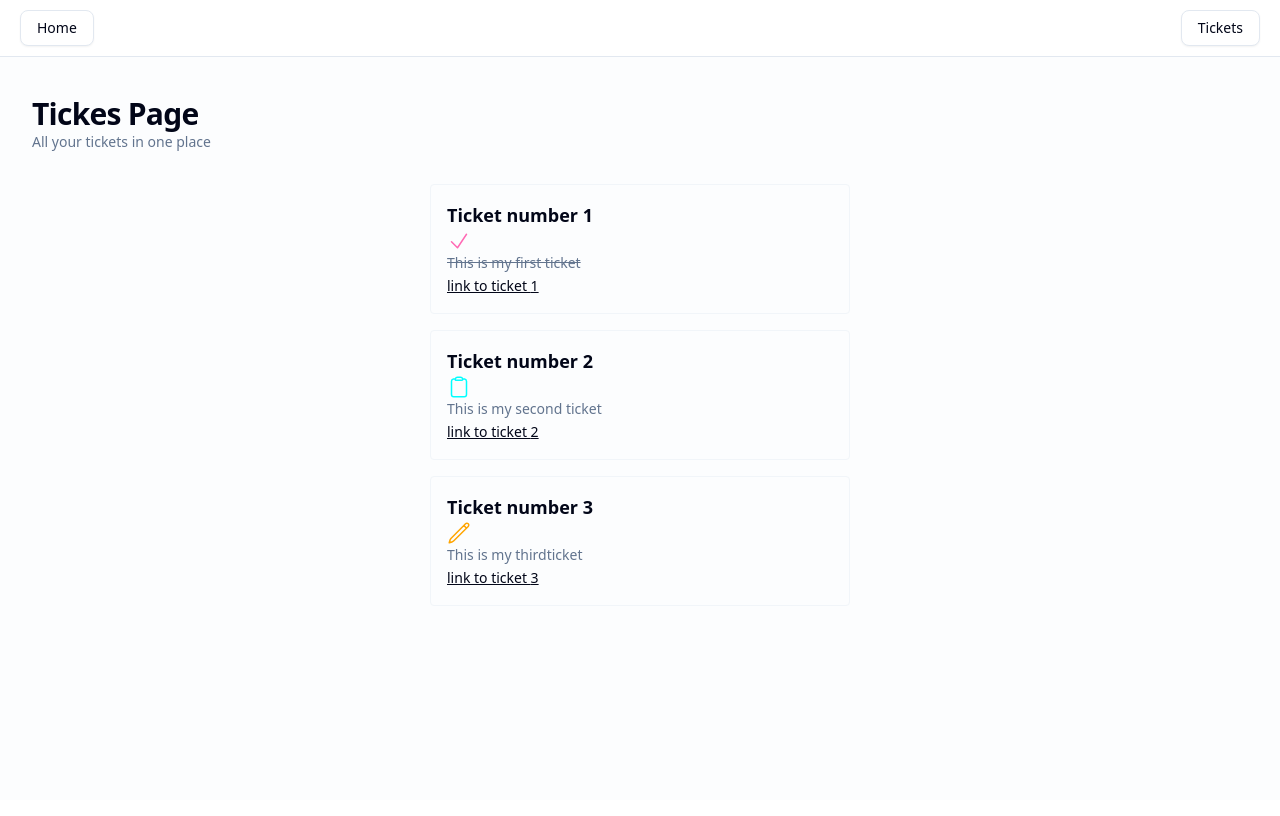
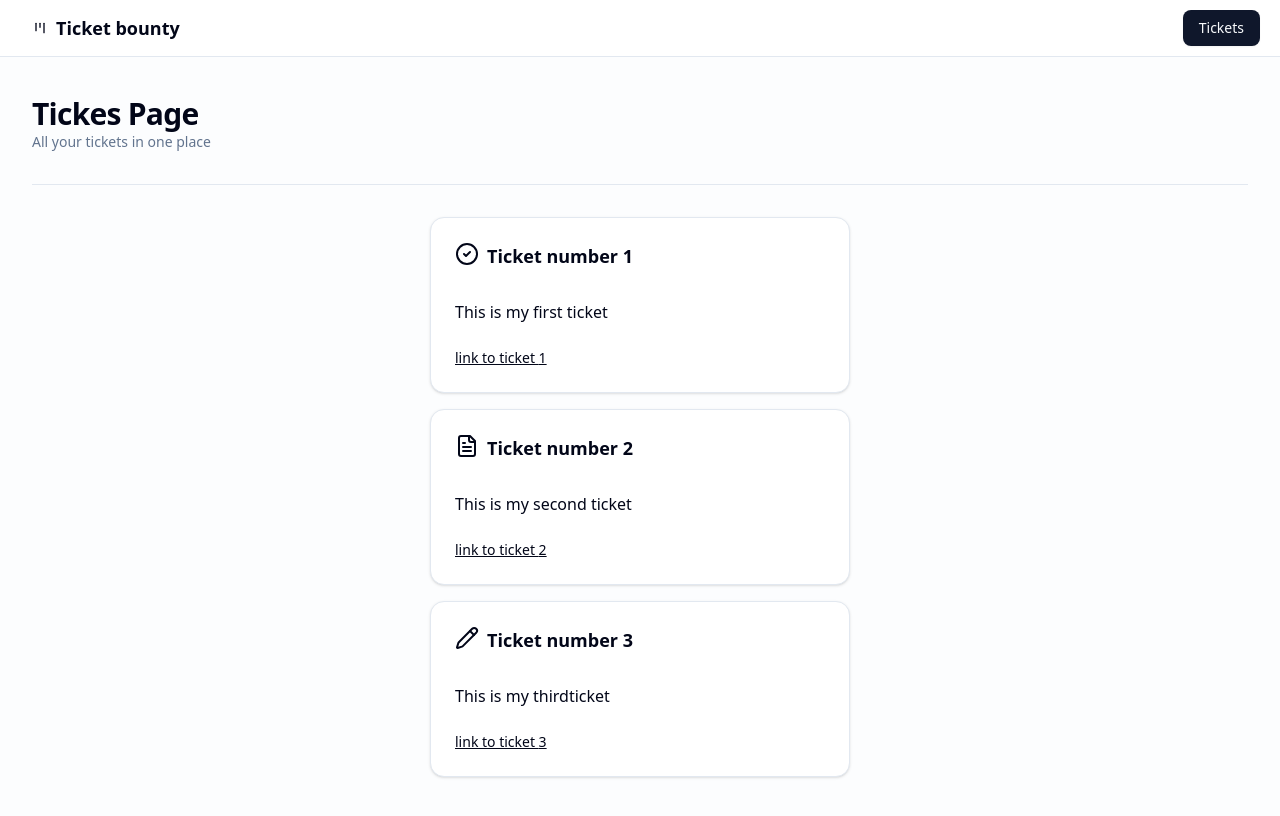
Before and after one commit to Clement-E/PocNext, a Next.js app in the folder next-project/: page /tickets in a window 1280 px wide. Shown: the top 816 px of the page. Built offline with nearby package versions, Linux system fonts and the light colour scheme.

Commit message:
fixes import

```diff
--- a/next-project/package.json
+++ b/next-project/package.json
@@ -11,6 +11,7 @@
     "type": "tsc noEmit"
   },
   "dependencies": {
+    "@radix-ui/react-separator": "^1.1.2",
     "@radix-ui/react-slot": "^1.1.2",
     "class-variance-authority": "^0.7.1",
     "clsx": "^2.1.1",
--- a/next-project/src/app/layout.tsx
+++ b/next-project/src/app/layout.tsx
@@ -1,4 +1,5 @@
 import "./globals.css";
+import {LucideKanban} from "lucide-react";
 import type { Metadata } from "next";
 import Link from "next/link";
 import {buttonVariants} from "@/components/ui/button";
@@ -22,10 +23,13 @@ export default function RootLayout({
       >
         <nav className='supports-backdrop-blur:bg-background/60 fixed left-0 right-0 top-0 z-20 border-b bg-background/95 backdrop-blur w-full flex py-2.5 px-5 justify-between'>
             <div>
-                 <Link  className={buttonVariants({variant:'outline'})} href={homePath()}>Home</Link>
+                    <Link className={buttonVariants({variant:'ghost'})} href={homePath()}>
+                        <LucideKanban />
+                        <h1 className="text-lg font-semibold">Ticket bounty</h1>
+                    </Link>
             </div>
             <div>
-                <Link className={buttonVariants({variant:'outline'})} href={ticketsPath()}>Tickets</Link>
+                <Link className={buttonVariants({variant:'default'})} href={ticketsPath()}>Tickets</Link>
             </div>
         </nav>
           <main className='min-h-screen flex-1 overflow-y-auto overflow-x-hidden py-24 px-8 bg-secondary/20 flex flex-col'>
--- a/next-project/src/app/tickets/page.tsx
+++ b/next-project/src/app/tickets/page.tsx
@@ -1,36 +1,23 @@
-import clsx from "clsx";
+import {LucideCircleCheck, LucideFileText, LucidePencil} from "lucide-react";
 import Link from "next/link";
+import {
+    Card,
+    CardContent,
+    CardFooter,
+    CardHeader,
+    CardTitle,
+} from "@/components/ui/card"
+import {Separator} from "@/components/ui/separator";
 import {initialTickets} from "@/data";
 import {ticketPath} from "@/path";
 
 const TicketsPage = () => {
 
-
-
-    const CheckIcon = () => (
-        <svg xmlns="http://www.w3.org/2000/svg" fill="none" viewBox="0 0 24 24" strokeWidth={1.5} stroke="hotpink" className="size-6">
-        <path strokeLinecap="round" strokeLinejoin="round" d="m4.5 12.75 6 6 9-13.5" />
-        </svg>
-    )
-    const PencilIcon = () => (
-        <svg xmlns="http://www.w3.org/2000/svg" fill="none" viewBox="0 0 24 24" strokeWidth={1.5} stroke="orange" className="size-6">
-            <path strokeLinecap="round" strokeLinejoin="round" d="m16.862 4.487 1.687-1.688a1.875 1.875 0 1 1 2.652 2.652L6.832 19.82a4.5 4.5 0 0 1-1.897 1.13l-2.685.8.8-2.685a4.5 4.5 0 0 1 1.13-1.897L16.863 4.487Zm0 0L19.5 7.125" />
-        </svg>
-
-    )
-    const DocumentIcon = () => (
-        <svg xmlns="http://www.w3.org/2000/svg" fill="none" viewBox="0 0 24 24" strokeWidth={1.5} stroke="cyan" className="size-6">
-            <path strokeLinecap="round" strokeLinejoin="round" d="M15.666 3.888A2.25 2.25 0 0 0 13.5 2.25h-3c-1.03 0-1.9.693-2.166 1.638m7.332 0c.055.194.084.4.084.612v0a.75.75 0 0 1-.75.75H9a.75.75 0 0 1-.75-.75v0c0-.212.03-.418.084-.612m7.332 0c.646.049 1.288.11 1.927.184 1.1.128 1.907 1.077 1.907 2.185V19.5a2.25 2.25 0 0 1-2.25 2.25H6.75A2.25 2.25 0 0 1 4.5 19.5V6.257c0-1.108.806-2.057 1.907-2.185a48.208 48.208 0 0 1 1.927-.184" />
-        </svg>
-
-    )
-
     const TICKET_ICON = {
-        OPEN: <DocumentIcon />,
-        DONE: <CheckIcon />,
-        IN_PROGRESS: <PencilIcon />
+        OPEN: <LucideFileText />,
+        DONE: <LucideCircleCheck />,
+        IN_PROGRESS: <LucidePencil />
     }
-
 
     return (
         <div className="flex flex-col flex-1 gap-y-8">
@@ -39,16 +26,26 @@ const TicketsPage = () => {
                 <p className="text-sm text-muted-foreground"> All your tickets in one place</p>
             </div>
 
+            <Separator />
+
             <div className="flex flex-col flex-1 items-center gap-y-4 animate-fade-from-top">
                 {initialTickets.map(ticket => (
-                    <div key={ticket.id} className="w-full max-w-[420px] p-4 border border-slate-100 rounded">
-                        <h2 className='text-lg font-semibold truncate'>{ticket.title}</h2>
-                        <div>{TICKET_ICON[ticket.status]}</div>
-                        <p className={clsx("text-sm text-slate-500 truncate", {
-                            "line-through": ticket.status === "DONE"
-                        })}>{ticket.content}</p>
-                        <Link className={'text-sm underline'} href={ticketPath(ticket.id)}> link to ticket {ticket.id}</Link>
-                    </div>
+                    <Card
+                        key={ticket.id}
+                        className="w-full max-w-[420px]">
+                        <CardHeader>
+                            <CardTitle className='flex gap-x-2'>
+                                <span>{TICKET_ICON[ticket.status]}</span>
+                                <span className='text-lg font-semibold truncate'>{ticket.title}</span>
+                            </CardTitle>
+                        </CardHeader>
+                        <CardContent className="line-clamp-3 whitespace-break-spaces">
+                            <span>{ticket.content}</span>
+                        </CardContent>
+                        <CardFooter>
+                            <Link className={'text-sm underline'} href={ticketPath(ticket.id)}> link to ticket {ticket.id}</Link>
+                        </CardFooter>
+                    </Card>
                 ))}
             </div>
         </div>
--- /dev/null
+++ b/next-project/src/components/ui/card.tsx
@@ -0,0 +1,91 @@
+import * as React from "react"
+import { cn } from "@/lib/utils"
+
+function Card({ className, ...props }: React.ComponentProps<"div">) {
+  return (
+    <div
+      data-slot="card"
+      className={cn(
+        "bg-card text-card-foreground flex flex-col gap-6 rounded-xl border py-6 shadow-sm",
+        className
+      )}
+      {...props}
+    />
+  )
+}
+
+function CardHeader({ className, ...props }: React.ComponentProps<"div">) {
+  return (
+    <div
+      data-slot="card-header"
+      className={cn(
+        "@container/card-header grid auto-rows-min grid-rows-[auto_auto] items-start gap-1.5 px-6 has-data-[slot=card-action]:grid-cols-[1fr_auto] [.border-b]:pb-6",
+        className
+      )}
+      {...props}
+    />
+  )
+}
+
+function CardTitle({ className, ...props }: React.ComponentProps<"div">) {
+  return (
+    <div
+      data-slot="card-title"
+      className={cn("leading-none font-semibold", className)}
+      {...props}
+    />
+  )
+}
+
+function CardDescription({ className, ...props }: React.ComponentProps<"div">) {
+  return (
+    <div
+      data-slot="card-description"
+      className={cn("text-muted-foreground text-sm", className)}
+      {...props}
+    />
+  )
+}
+
+function CardAction({ className, ...props }: React.ComponentProps<"div">) {
+  return (
+    <div
+      data-slot="card-action"
+      className={cn(
+        "col-start-2 row-span-2 row-start-1 self-start justify-self-end",
+        className
+      )}
+      {...props}
+    />
+  )
+}
+
+function CardContent({ className, ...props }: React.ComponentProps<"div">) {
+  return (
+    <div
+      data-slot="card-content"
+      className={cn("px-6", className)}
+      {...props}
+    />
+  )
+}
+
+function CardFooter({ className, ...props }: React.ComponentProps<"div">) {
+  return (
+    <div
+      data-slot="card-footer"
+      className={cn("flex items-center px-6 [.border-t]:pt-6", className)}
+      {...props}
+    />
+  )
+}
+
+export {
+  Card,
+  CardAction,
+  CardContent,
+  CardDescription,
+  CardFooter,
+  CardHeader,
+  CardTitle,
+}
--- /dev/null
+++ b/next-project/src/components/ui/separator.tsx
@@ -0,0 +1,27 @@
+"use client"
+
+import * as SeparatorPrimitive from "@radix-ui/react-separator"
+import * as React from "react"
+import { cn } from "@/lib/utils"
+
+function Separator({
+  className,
+  orientation = "horizontal",
+  decorative = true,
+  ...props
+}: React.ComponentProps<typeof SeparatorPrimitive.Root>) {
+  return (
+    <SeparatorPrimitive.Root
+      data-slot="separator-root"
+      decorative={decorative}
+      orientation={orientation}
+      className={cn(
+        "bg-border shrink-0 data-[orientation=horizontal]:h-px data-[orientation=horizontal]:w-full data-[orientation=vertical]:h-full data-[orientation=vertical]:w-px",
+        className
+      )}
+      {...props}
+    />
+  )
+}
+
+export { Separator }
```
Also changed, not shown: 1 other file (tests, documents, lock files or other folders).
